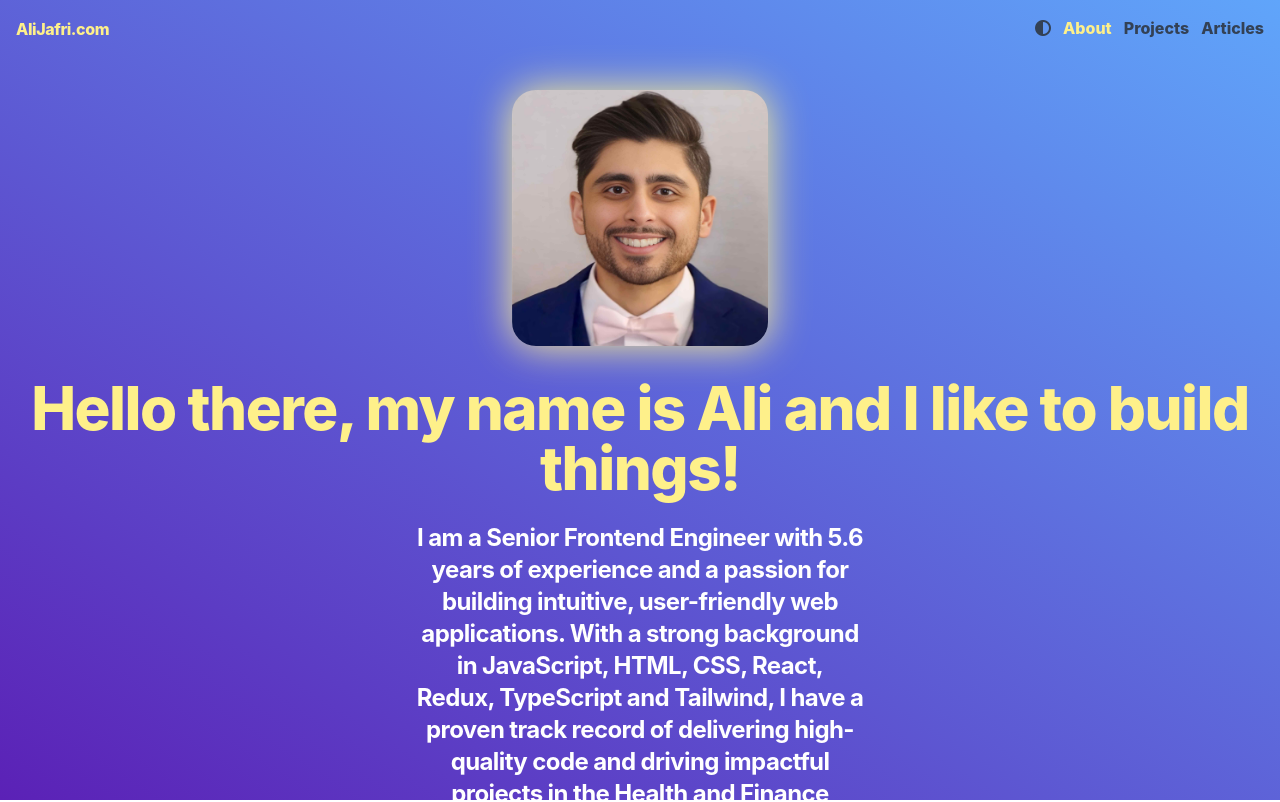
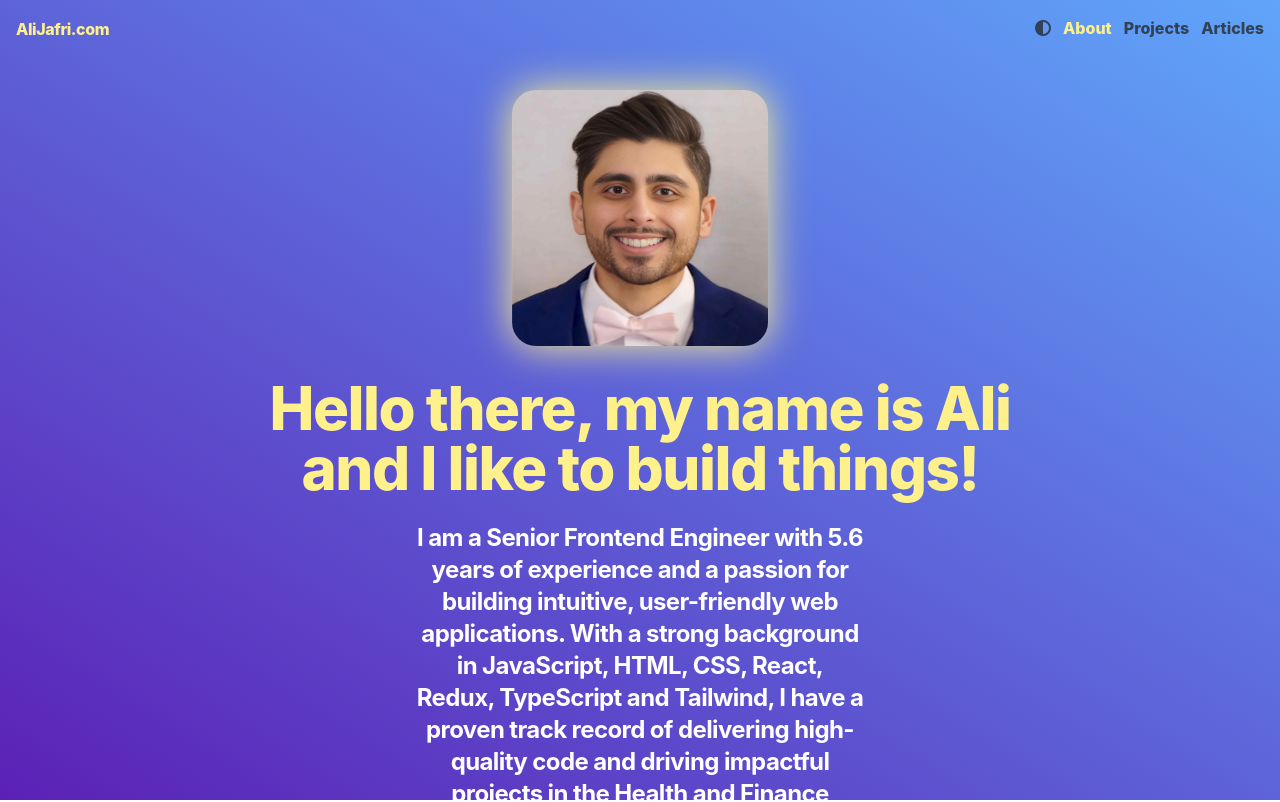
Before and after one commit to aliisjafri/portfolio, a React (Vite) app: page / in a window 1280 px wide. Shown: the top 802 px of the page. Built offline with nearby package versions, Linux system fonts and the light colour scheme.

Commit message:
give header a max width

```diff
--- a/src/About/index.tsx
+++ b/src/About/index.tsx
@@ -12,16 +12,18 @@ const calculateExperience = (): number => {
 const yearsOfExperience = calculateExperience() || '5+'
 
 const About = () => (
-  <div className="mt-8 flex-col items-center justify-center">
+  <div className="mt-8 flex-col items-center justify-center text-center">
     <img
       src="alijafriheadshot.jpeg"
       alt="Ali Jafri headshot"
-      className="mx-auto mt-6 h-32 w-32 transform rounded-3xl text-center drop-shadow-[0_0_20px_#fef08a] transition-all duration-200 hover:drop-shadow-[0_0_35px_#fef08a]  dark:drop-shadow-[0_0_20px_#fbbf24] dark:hover:drop-shadow-[0_0_35px_#fbbf24] sm:h-48 sm:w-48 lg:h-64 lg:w-64"
+      className="mx-auto mt-6 h-32 w-32 transform rounded-3xl drop-shadow-[0_0_20px_#fef08a] transition-all duration-200 hover:drop-shadow-[0_0_35px_#fef08a]  dark:drop-shadow-[0_0_20px_#fbbf24] dark:hover:drop-shadow-[0_0_35px_#fbbf24] sm:h-48 sm:w-48 lg:h-64 lg:w-64"
     />
-    <p className="m-2 mt-8 text-center text-4xl font-extrabold tracking-tight text-yellow-200 dark:text-amber-400 sm:text-5xl lg:text-6xl">
-      Hello there, my name is Ali and I like to build things!
-    </p>
-    <div className="mt-6 flex justify-center text-center">
+    <div className="m-2 mt-8 flex justify-center">
+      <h1 className="max-w-3xl text-4xl font-extrabold tracking-tight text-yellow-200 dark:text-amber-400 sm:text-5xl lg:text-6xl">
+        Hello there, my name is Ali and I like to build things!
+      </h1>
+    </div>
+    <div className="mt-6 flex justify-center">
       <p className="max-w-md font-bold tracking-tight text-white md:text-xl lg:text-2xl">
         I am a Senior Frontend Engineer with {yearsOfExperience} years of
         experience and a passion for building intuitive, user-friendly web
```
